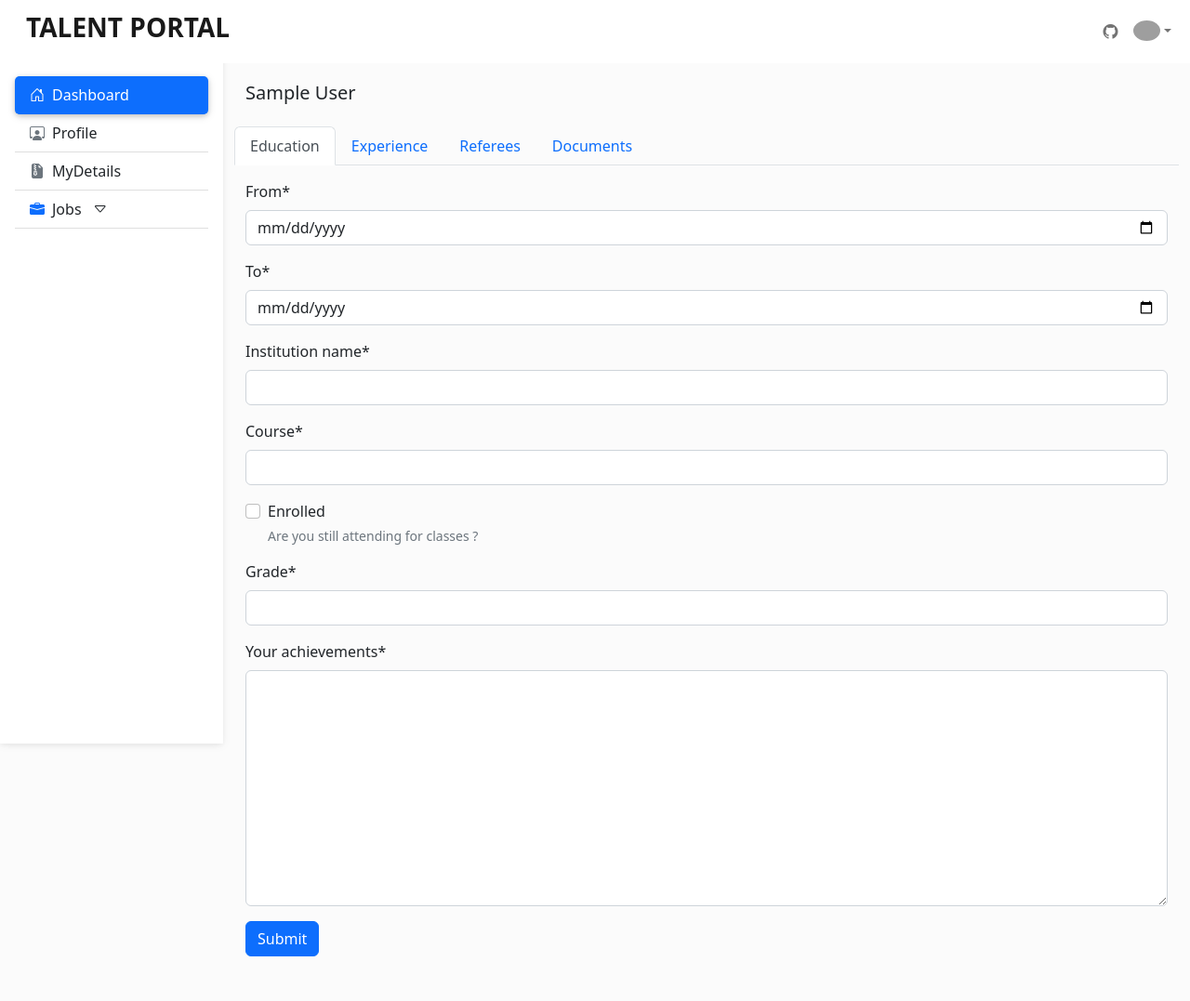
After one commit to bravin99/talentportal, a Django app: page /mydetails/ in a window 1280 px wide. The commit adds this page. Shown: the whole page at 93% size. Run offline with Django 4.2, Linux system fonts and the light colour scheme; the visitor is signed in with stand-in values (Sample User, id 1); some libraries are stand-ins or nearby versions; grey boxes are pictures that could not be loaded.

Commit message:
resume mydetails view and form rendering

```diff
--- a/resume/forms.py
+++ b/resume/forms.py
@@ -8,11 +8,19 @@ class EducationForm(forms.ModelForm):
     class Meta:
         model = Education
         exclude = ['user', 'created', 'updated']
+        widgets = {
+            'from_date': DateInput(),
+            'to_date': DateInput()
+        }
 
 class ExperienceForm(forms.ModelForm):
     class Meta:
         model = Experience
         exclude = ['user', 'created', 'updated']
+        widgets = {
+            'from_date': DateInput(),
+            'to_date': DateInput()
+        }
 
 class RefereeForm(forms.ModelForm):
     class Meta:
--- /dev/null
+++ b/resume/templates/resume/mydetails.html
@@ -0,0 +1,65 @@
+{% extends 'base.html' %}
+{% load crispy_forms_tags %}
+
+{% block title %}My Details{% endblock %}
+{% load humanize %}
+
+{% block content %}
+<div class="container mt-5 mb-5">
+    <div class="row">
+        <h5 class="mt-3">{{c_user.first_name|title}} {{c_user.last_name|title}}</h5>
+    </div>
+
+    <div class="row mt-3">
+        <!-- Nav tabs -->
+        <ul class="nav nav-tabs">
+            <li class="nav-item active">
+                <a href="#Education" class="nav-link active" data-bs-toggle="tab">Education</a>
+            </li>
+            <li class="nav-item">
+                <a href="#Experience" class="nav-link" data-bs-toggle="tab">Experience</a>
+            </li>
+            <li class="nav-item">
+                <a href="#Referees" class="nav-link" data-bs-toggle="tab">Referees</a>
+            </li>
+            <li class="nav-item">
+                <a href="#Documents" class="nav-link" data-bs-toggle="tab">Documents</a>
+            </li>
+        </ul>
+        <!-- Tab panes -->
+        <div class="tab-content">
+            <!-- Education section -->
+            <div class="tab-pane fade show active" id="Education">
+                <form class="form mt-3" method="post">
+                    {% csrf_token %}
+                    {{education_form|crispy}}
+                    <input type="submit" class="btn btn-primary" name="{{education_form.prefix}}" value="Submit" />
+                </form>
+            </div>
+            <div class="tab-pane fade" id="Experience">
+                <form class="form mt-3" method="post">
+                    {% csrf_token %}
+                    {{experience_form|crispy}}
+                    <input type="submit" class="btn btn-primary" name="{{experience_form.prefix}}" value="Submit" />
+                </form>
+            </div>
+            <div class="tab-pane fade" id="Referees">
+                <form class="form mt-3" method="post">
+                    {% csrf_token %}
+                    {{referee_form|crispy}}
+                    <input type="submit" class="btn btn-primary" name="{{referee_form.prefix}}" value="Submit" />
+                </form>
+            </div>
+            <div class="tab-pane fade" id="Documents">
+                <form class="form mt-3" method="post">
+                    {% csrf_token %}
+                    {{document_form|crispy}}
+                    <input type="submit" class="btn btn-primary" name="{{document_form.prefix}}" value="Submit" />
+                </form>
+            </div>
+        </div>
+
+      </div>
+
+</div>
+{% endblock %}
--- a/resume/urls.py
+++ b/resume/urls.py
@@ -3,5 +3,5 @@ from resume import views
 
 
 urlpatterns = [
-
+    path('', views.MyDetailsView.as_view(), name='mydetails'),
 ]
--- a/resume/views.py
+++ b/resume/views.py
@@ -1,2 +1,51 @@
 from django.shortcuts import render
+from django.views.generic import TemplateView
+from django.contrib.auth.mixins import LoginRequiredMixin
+
+from resume.forms import (DocumentForm, EducationForm, ExperienceForm,
+                          RefereeForm)
 from resume.models import Document, Education, Experience, Referee
+
+
+class MyDetailsView(LoginRequiredMixin, TemplateView):
+    template_name = "resume/mydetails.html"
+
+    def get(self, request, *args, **kwargs):
+        c_user = request.user
+        education_form = EducationForm()
+        experience_form = ExperienceForm()
+        referee_form = RefereeForm()
+        document_form = DocumentForm()
+        return self.render_to_response({
+            'c_user': c_user, 'education_form': education_form,
+            'experience_form':experience_form, 'referee_form': referee_form,
+            'document_form': document_form
+        })
+
+    def post(self, request, *args, **kwargs):
+        education_form = EducationForm(request.POST)
+        experience_form = ExperienceForm(request.POST)
+        referee_form = RefereeForm(request.POST)
+        document_form = DocumentForm(request.POST)
+
+        user = request.user
+
+        if education_form.is_bound and education_form.is_valid():
+            education_form.instance.user = user
+            education_form.save()
+        elif experience_form.is_bound and experience_form.is_valid():
+            experience_form.instance.user = user
+            experience_form.save()
+        elif referee_form.is_bound and referee_form.is_valid():
+            referee_form.instance.user = user
+            referee_form.save()
+        elif document_form.is_bound and document_form.is_valid():
+            document_form.instance.user = user
+            document_form.save()
+
+        return self.render_to_response({
+            'education_form': education_form,
+            'experience_form':experience_form,
+            'referee_form': referee_form,
+            'document_form': document_form
+        })
--- a/templates/base.html
+++ b/templates/base.html
@@ -23,7 +23,7 @@
                     <a href="{% url 'profile' %}" class="list-group-item list-group-item-action py-2 ripple">
                         <em class="bi bi-person-workspace me-2 text-secondary"></em><span>Profile</span>
                     </a>
-                    <a href="{% url 'profile' %}" class="list-group-item list-group-item-action py-2 ripple">
+                    <a href="{% url 'mydetails' %}" class="list-group-item list-group-item-action py-2 ripple">
                         <em class="bi bi-file-earmark-zip-fill me-2 text-secondary"></em><span>MyDetails</span>
                     </a>
                     <a href="#" data-bs-toggle="dropdown" class="list-group-item list-group-item-action py-2 ripple">
```
